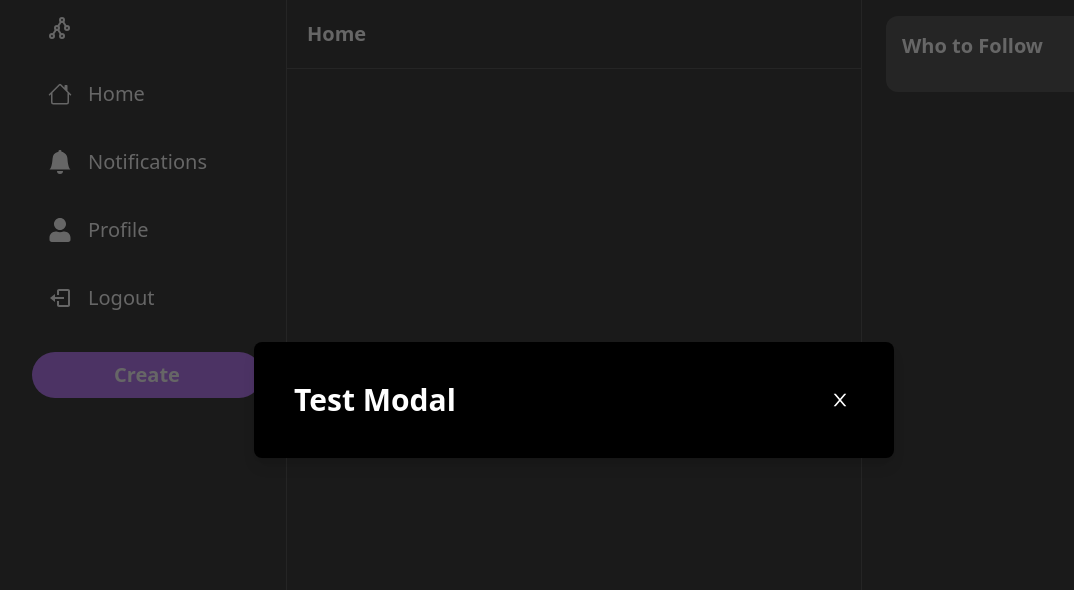
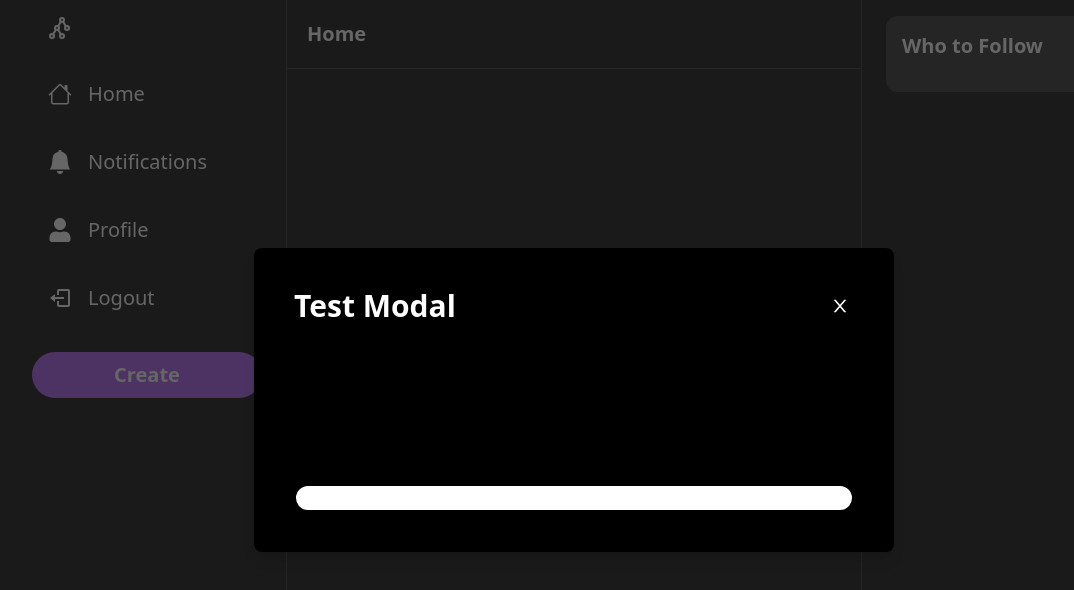
Before and after one commit to YashwantGawande/nexus-event, a Next.js app: page / in a window 1280 px wide. Shown: the top 590 px of the page, without its empty margins (66-1140 px from the left). Built offline with nearby package versions, Linux system fonts and the light colour scheme.

Commit message:
Import Button in modal

```diff
--- a/src/components/Modal.tsx
+++ b/src/components/Modal.tsx
@@ -1,6 +1,6 @@
-import { on } from "events";
 import { useCallback } from "react";
 import { AiOutlineClose } from "react-icons/ai";
+import Button from "./Button";
 
 interface ModalProps {
   isOpen?: boolean;
@@ -45,11 +45,29 @@ const Modal: React.FC<ModalProps> = ({
       <div className="fixed inset-0 z-50 flex items-center justify-center overflow-x-hidden overflow-y-auto outline-none focus:outline-none bg-neutral-800 bg-opacity-70">
         <div className="relative w-full h-full mx-auto my-6 lg:w-3/6 lg:max-w-3xl lg:h-auto">
           <div className="relative flex flex-col w-full h-full bg-black border-0 rounded-lg shadow-lg outline-none lg:h-auto focus:outline-none">
+            {/*Header*/}
             <div className="flex items-center justify-between p-10 rounded-t ">
               <h3 className="text-3xl font-semibold text-white ">{title}</h3>
-              <button className="p-1 ml-auto text-white transition border-0 hover:opacity-70">
+              <button
+                onClick={handleClose}
+                className="p-1 ml-auto text-white transition border-0 hover:opacity-70"
+              >
                 <AiOutlineClose size={20} />
               </button>
+            </div>
+            {/*Body*/}
+            <div className="relative flex-auto p-10">{body}</div>
+            {/*Footer*/}
+            <div className="flex flex-col gap-2 p-10">
+              <Button
+                disabled={disabled}
+                label={actionLabel}
+                secondary
+                fullWidth
+                large
+                onClick={handleSubmit}
+              />
+              {footer}
             </div>
           </div>
         </div>
```
